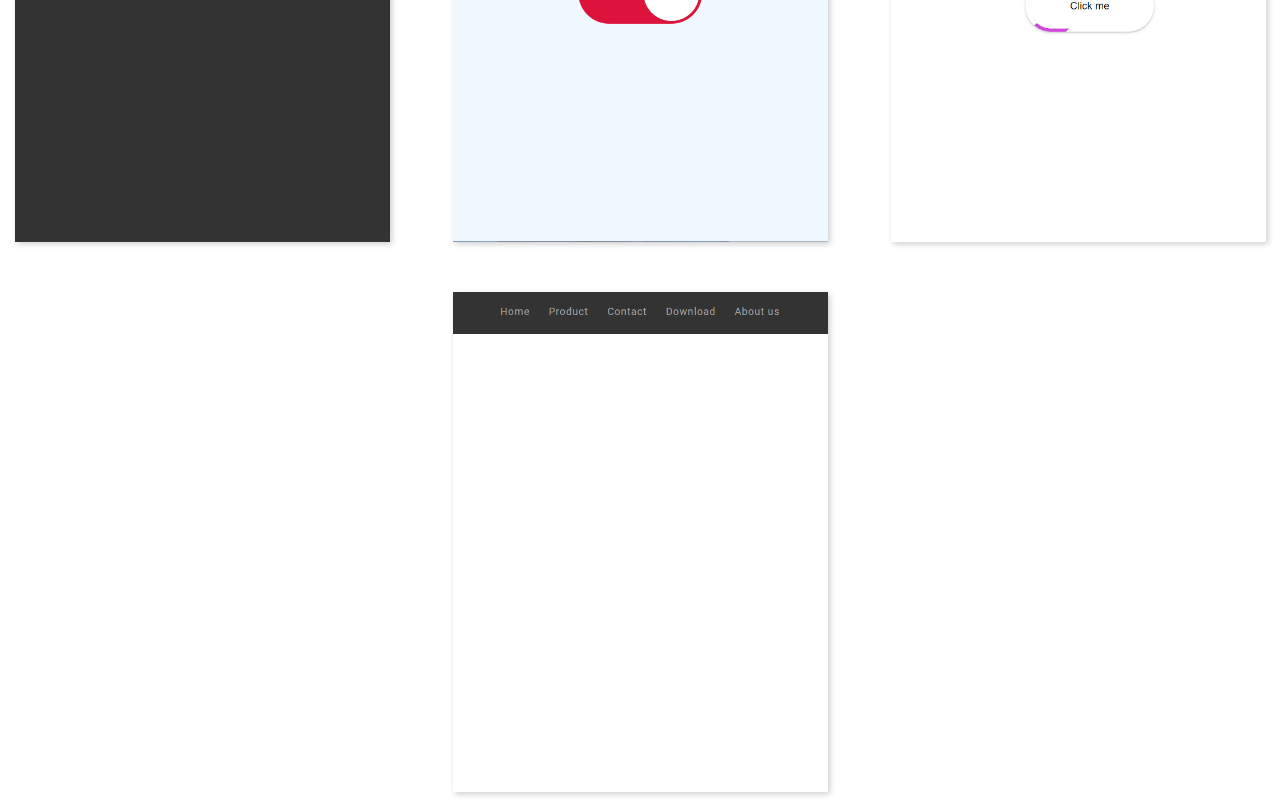
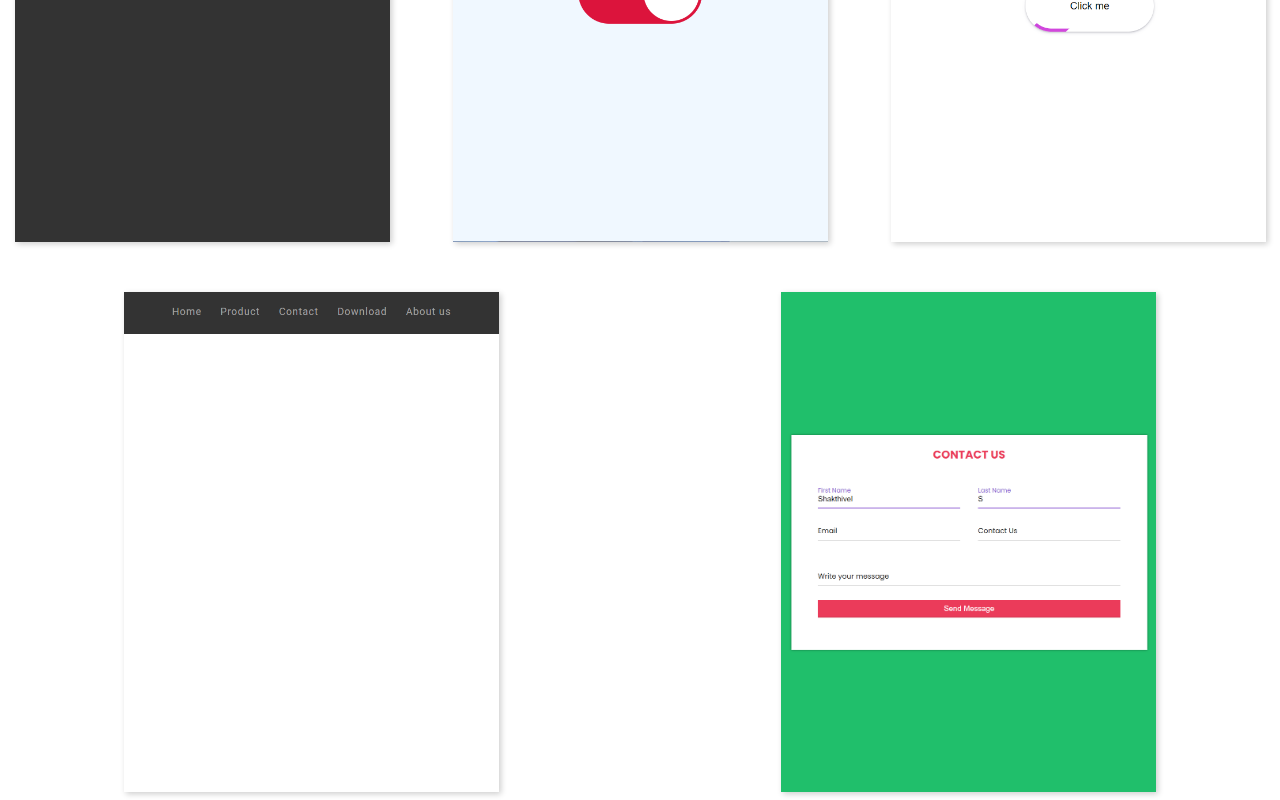
Before and after one commit to ingstadshakthi/CSS-Animations, a plain HTML site: page index.html in a window 1280 px wide. Shown: the part 1487-2287 px from the top of the page. Drawn offline with Linux system fonts and the light colour scheme.

Commit message:
Update index.html

```diff
--- a/index.html
+++ b/index.html
@@ -154,6 +154,14 @@
           </div>
         </div>
       </a>
+      <a href="Day_11_contact_form/index.html">
+        <div class="container">
+          <img src="assets/photos/11.png" alt="Contact Form">
+          <div class="content">
+            Contact Form
+          </div>
+        </div>
+      </a>
       </main>
 
   </div>
```
